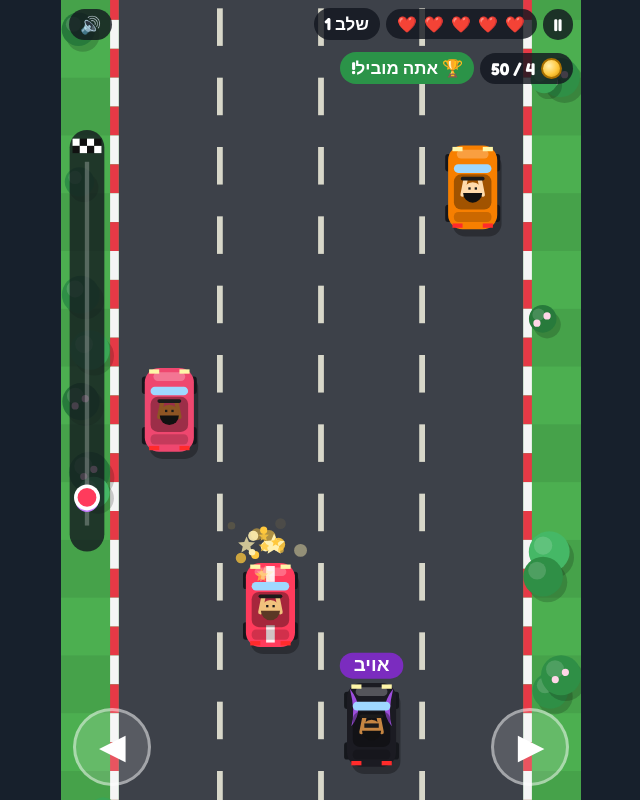
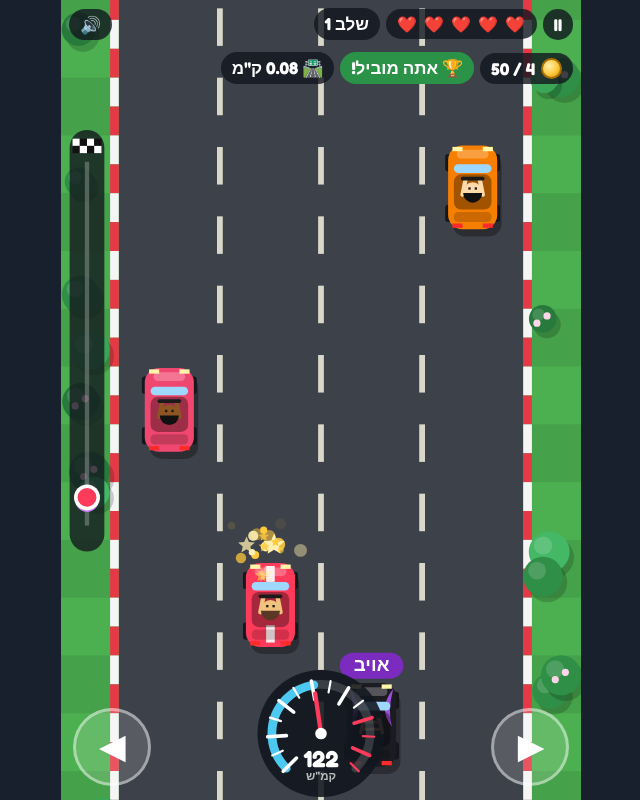
Before and after one commit to digimate-rani/boom-race, a plain HTML site: page index.html in a window 1280 px wide. Both pictures are taken after a click on the button "▶ שלב 1". Shown: the whole page, without its empty margins (319-959 px from the left). Drawn offline with Linux system fonts and the light colour scheme.

Commit message:
Speedometer (km/h dial) + odometer chip

```diff
--- a/index.html
+++ b/index.html
@@ -96,6 +96,7 @@ button:focus-visible{outline:3px solid var(--sky);outline-offset:2px}
     <div style="flex-basis:100%;height:0"></div>
     <div class="chip" id="coinChip"><span class="coin-ic"></span><span id="coinTxt">0</span></div>
     <div class="chip" id="rivalChip">😈 האויב</div>
+    <div class="chip" id="odoChip">0.00 ק"מ</div>
   </div>
   <div id="powers"></div>
 
@@ -708,7 +709,26 @@ function draw() {
     ctx.lineWidth = 6; ctx.strokeStyle = '#1f232b'; ctx.strokeText(t.s, t.x, t.y); ctx.fillStyle = t.col; ctx.fillText(t.s, t.x, t.y);
   }
   ctx.globalAlpha = 1;
-  if (!S.demo) drawMap();
+  if (!S.demo) { drawMap(); drawGauge(); }
+}
+function drawGauge() {
+  const cx = W / 2, cy = H - 46, R = 38, maxK = 260, kmh = Math.round(S.speed * .4);
+  const a0 = Math.PI * .75, a1 = Math.PI * 2.25, ang = v => a0 + (a1 - a0) * clamp(v / maxK, 0, 1);
+  ctx.textAlign = 'center'; ctx.textBaseline = 'middle';
+  ctx.fillStyle = 'rgba(18,22,30,.88)'; ctx.beginPath(); ctx.arc(cx, cy, R + 6, 0, 7); ctx.fill();
+  ctx.strokeStyle = 'rgba(255,255,255,.15)'; ctx.lineWidth = 6; ctx.beginPath(); ctx.arc(cx, cy, R - 4, a0, a1); ctx.stroke();
+  ctx.strokeStyle = S.boost > 0 ? '#ffe14d' : '#4cc9f0'; ctx.beginPath(); ctx.arc(cx, cy, R - 4, a0, ang(kmh)); ctx.stroke();
+  for (let i = 0; i <= 13; i++) {
+    const v = i * 20, a = ang(v), inner = i % 2 ? R - 9 : R - 14;
+    ctx.strokeStyle = v >= 200 ? '#ff3b5c' : '#ffffff'; ctx.lineWidth = i % 2 ? 1.5 : 2.5;
+    ctx.beginPath(); ctx.moveTo(cx + Math.cos(a) * inner, cy + Math.sin(a) * inner); ctx.lineTo(cx + Math.cos(a) * (R - 1), cy + Math.sin(a) * (R - 1)); ctx.stroke();
+  }
+  const a = ang(kmh);
+  ctx.strokeStyle = '#ff3b5c'; ctx.lineWidth = 3; ctx.lineCap = 'round';
+  ctx.beginPath(); ctx.moveTo(cx, cy); ctx.lineTo(cx + Math.cos(a) * (R - 10), cy + Math.sin(a) * (R - 10)); ctx.stroke();
+  ctx.fillStyle = '#fff'; ctx.beginPath(); ctx.arc(cx, cy, 4, 0, 7); ctx.fill();
+  ctx.font = '700 16px Fredoka, Rubik, sans-serif'; ctx.fillText(kmh, cx, cy + 18);
+  ctx.font = '600 8px Rubik, sans-serif'; ctx.fillStyle = 'rgba(255,255,255,.7)'; ctx.fillText('קמ"ש', cx, cy + 30);
 }
 function star(x, y, r) {
   ctx.beginPath();
@@ -725,6 +745,7 @@ function hud() {
   }
   $('coinTxt').textContent = S.coins + ' / ' + S.target;
   $('coinChip').classList.toggle('done', S.coins >= S.target);
+  $('odoChip').textContent = '🛣️ ' + (S.dist / 10000).toFixed(2) + ' ק"מ';
   const rc = $('rivalChip'), lead = S.dist >= S.r.d;
   rc.textContent = S.r.done && !S.pDone ? '😈 האויב סיים' : lead ? '🏆 אתה מוביל!' : '😈 האויב לפניך';
   rc.className = 'chip ' + (lead && !S.r.done ? 'lead' : 'ahead');
```
